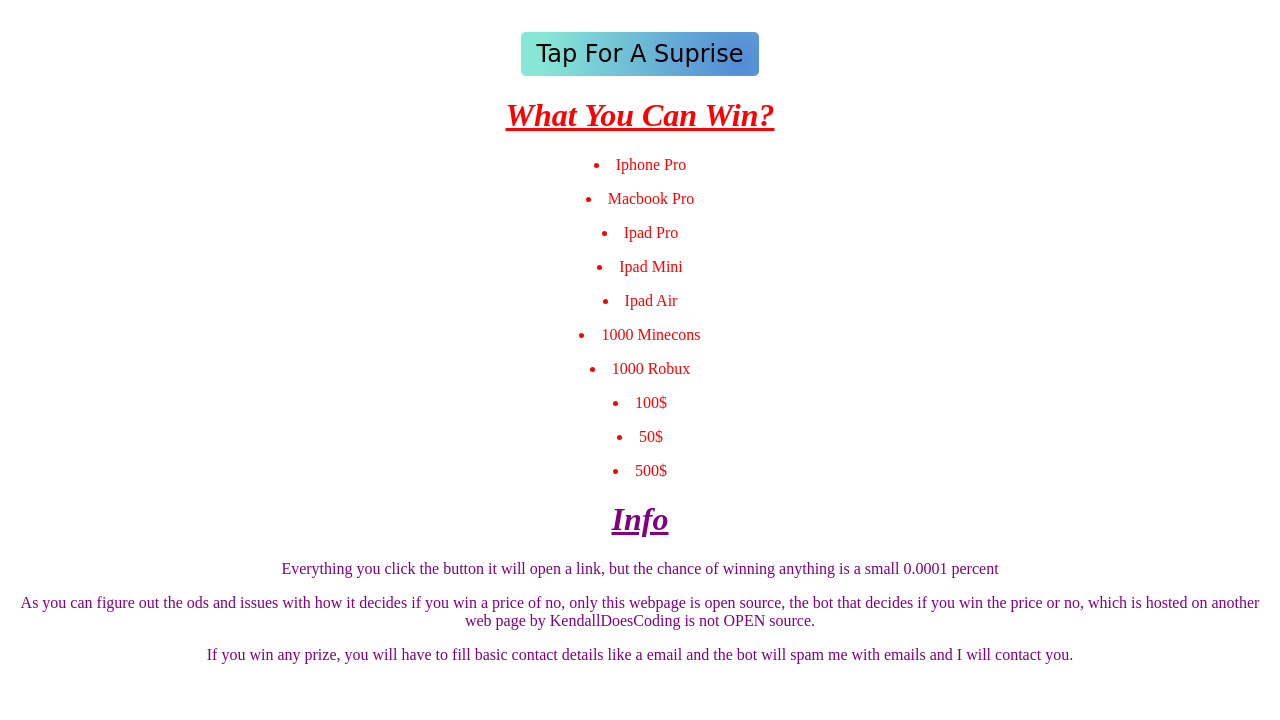
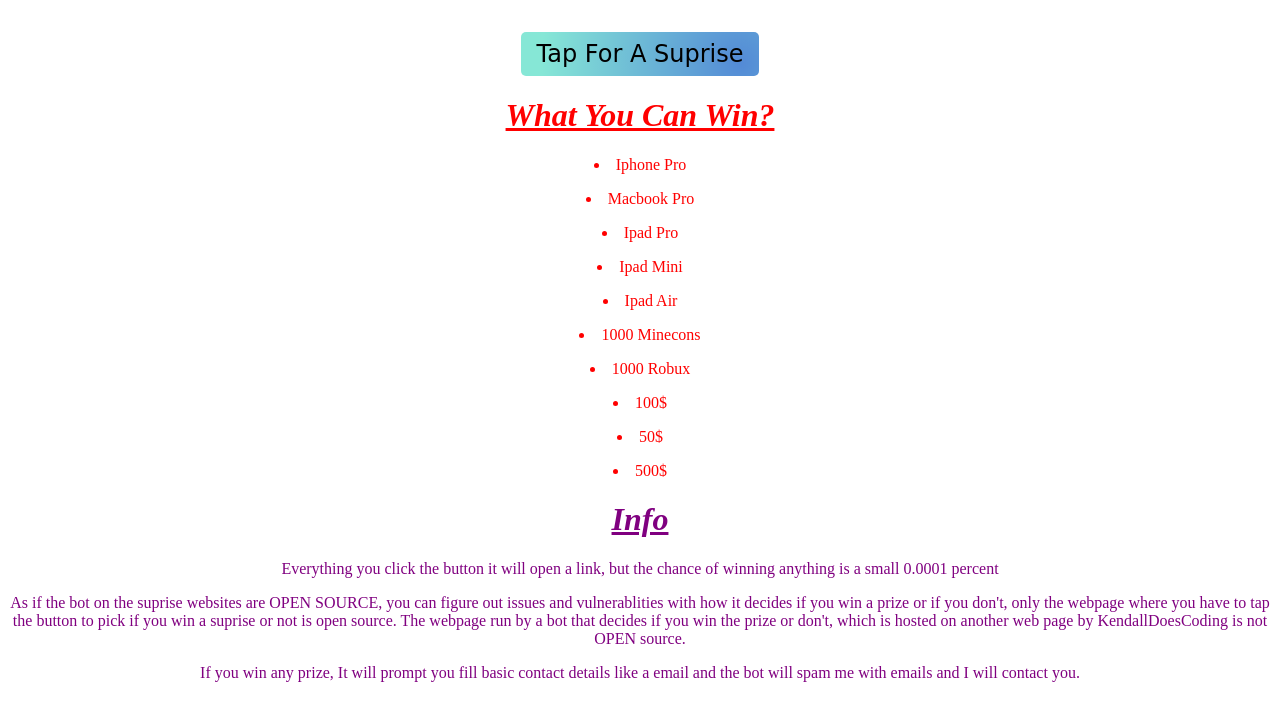
Before and after one commit to KendallDoesCoding/tap-for-a-surprise, a plain HTML site: page index.html in a window 1280 px wide. Drawn offline with Linux system fonts and the light colour scheme; some icons are missing; a web font is replaced by a local one.

Commit message:
fix: update grammer in info section p tags.

```diff
--- a/index.html
+++ b/index.html
@@ -31,8 +31,8 @@
     <div class="info">
       <h1 class="info">Info</h1>
         <p>Everything you click the button it will open a link, but the chance of winning anything is a small 0.0001 percent</p>
-        <p>As you can figure out the ods and issues with how it decides if you win a price of no, only this webpage is open source, the bot that decides if you win the price or no, which is hosted on another web page by KendallDoesCoding is not OPEN source. </p>
-        <p>If you win any prize, you will have to fill basic contact details like a email and the bot will spam me with emails and I will contact you.</p>
+        <p>As if the bot on the suprise websites are OPEN SOURCE, you can figure out issues and vulnerablities with how it decides if you win a prize or if you don't, only the webpage where you have to tap the button to pick if you win a suprise or not is open source. The webpage run by a bot that decides if you win the prize or don't, which is hosted on another web page by KendallDoesCoding is not OPEN source. </p>
+        <p>If you win any prize, It will prompt you fill basic contact details like a email and the bot will spam me with emails and I will contact you.</p>
     </div>
   </div>
 </center>
```
